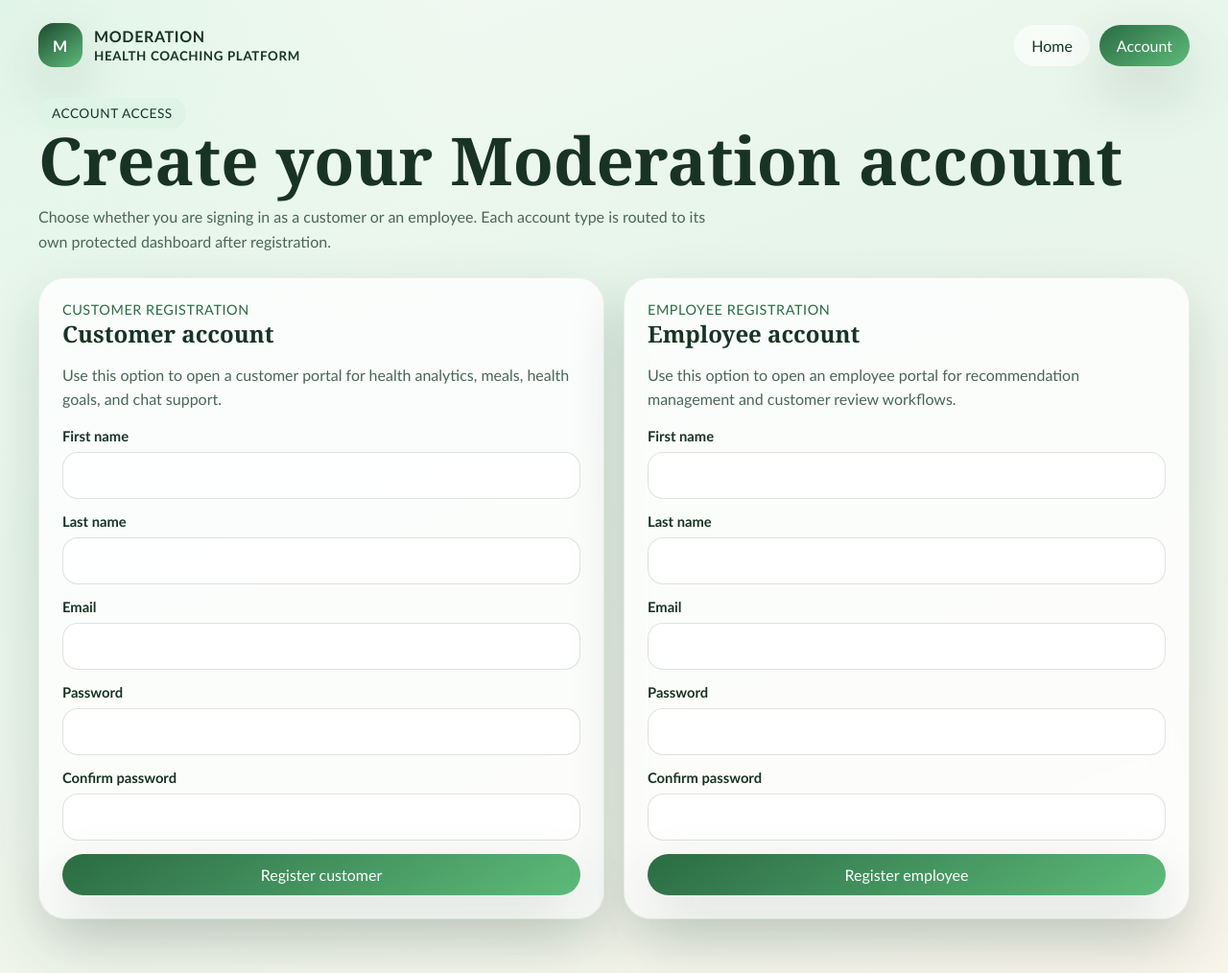
After one commit to eskinn101/is4460-project, a Django app: page /account/ in a window 1280 px wide. The commit adds this page. Shown: the whole page at 96% size. Run offline with Django 5.2, Linux system fonts and the light colour scheme.

Commit message:
Account Page Created

```diff
--- a/core/forms.py
+++ b/core/forms.py
@@ -1,12 +1,37 @@
 from django import forms
 
-from .models import ChatMessage, HealthProfile, MealEntry, Recommendation
+from .models import ChatMessage, HealthProfile, MealEntry, Recommendation, User
 
 
 class LoginForm(forms.Form):
     role = forms.CharField(widget=forms.HiddenInput())
     email = forms.EmailField()
     password = forms.CharField(widget=forms.PasswordInput())
+
+
+class AccountRegistrationForm(forms.Form):
+    account_type = forms.ChoiceField(choices=User.Roles.choices)
+    first_name = forms.CharField(max_length=120)
+    last_name = forms.CharField(max_length=120)
+    email = forms.EmailField()
+    password = forms.CharField(widget=forms.PasswordInput())
+    confirm_password = forms.CharField(widget=forms.PasswordInput())
+
+    def clean_email(self):
+        email = self.cleaned_data["email"].strip().lower()
+        if User.objects.filter(email=email).exists():
+            raise forms.ValidationError("An account with that email already exists.")
+        return email
+
+    def clean(self):
+        cleaned_data = super().clean()
+        password = cleaned_data.get("password")
+        confirm_password = cleaned_data.get("confirm_password")
+
+        if password and confirm_password and password != confirm_password:
+            self.add_error("confirm_password", "Passwords do not match.")
+
+        return cleaned_data
 
 
 class RecommendationForm(forms.ModelForm):
--- a/core/urls.py
+++ b/core/urls.py
@@ -4,6 +4,7 @@ from . import views
 
 urlpatterns = [
     path("", views.home, name="home"),
+    path("account/", views.account_view, name="account"),
     path("logout/", views.logout_view, name="logout"),
     path("customer/", views.customer_dashboard, name="customer_dashboard"),
     path("api/customer/summary/", views.customer_summary_api, name="customer_summary_api"),
--- a/core/views.py
+++ b/core/views.py
@@ -7,8 +7,8 @@ from django.http import HttpResponseForbidden, JsonResponse
 from django.shortcuts import redirect, render
 from django.views.decorators.http import require_http_methods
 
-from .forms import ChatForm, HealthProfileForm, LoginForm, MealEntryForm, RecommendationForm
-from .models import ChatMessage, HealthGoal, Recommendation, User
+from .forms import AccountRegistrationForm, ChatForm, HealthProfileForm, LoginForm, MealEntryForm, RecommendationForm
+from .models import ChatMessage, HealthGoal, HealthProfile, Recommendation, User
 from .services import build_chat_response, customer_analytics, customer_summary_payload, relevant_recommendations
 
 
@@ -43,6 +43,51 @@ def home(request):
 			"customer_form": customer_form,
 			"employee_form": employee_form,
 			"active_page": "home",
+		},
+	)
+
+
+def account_view(request):
+	if request.user.is_authenticated:
+		return redirect("employee_dashboard" if request.user.role == User.Roles.EMPLOYEE else "customer_dashboard")
+
+	form = AccountRegistrationForm(request.POST or None)
+	if request.method == "POST" and form.is_valid():
+		role = form.cleaned_data["account_type"]
+		email = form.cleaned_data["email"]
+		password = form.cleaned_data["password"]
+		user = User.objects.create_user(
+			username=email,
+			email=email,
+			first_name=form.cleaned_data["first_name"],
+			last_name=form.cleaned_data["last_name"],
+			password=password,
+			role=role,
+		)
+
+		if role == User.Roles.CUSTOMER:
+			HealthProfile.objects.get_or_create(
+				user=user,
+				defaults={
+					"daily_recommendation": "Log meals, water, and a short walk to build a steady routine.",
+					"wellness_focus": "Consistency over intensity",
+					"steps": 0,
+					"water_oz": 0,
+					"sleep_hours": 0,
+					"workouts_per_week": 0,
+				},
+			)
+
+		login(request, user)
+		messages.success(request, f"{role.title()} account created.")
+		return redirect("employee_dashboard" if role == User.Roles.EMPLOYEE else "customer_dashboard")
+
+	return render(
+		request,
+		"core/account.html",
+		{
+			"form": form,
+			"active_page": "account",
 		},
 	)
 
--- /dev/null
+++ b/templates/core/account.html
@@ -0,0 +1,81 @@
+{% extends 'core/base.html' %}
+
+{% block title %}Moderation | Account{% endblock %}
+
+{% block content %}
+<section class="page-header">
+  <span class="eyebrow">Account access</span>
+  <h1>Create your Moderation account</h1>
+  <p>
+    Choose whether you are signing in as a customer or an employee. Each account type is routed to its own protected dashboard after registration.
+  </p>
+</section>
+
+<section class="grid-2">
+  <article class="panel login-card">
+    <div>
+      <div class="kicker">Customer registration</div>
+      <h2>Customer account</h2>
+      <p>Use this option to open a customer portal for health analytics, meals, health goals, and chat support.</p>
+    </div>
+    <form method="post">
+      {% csrf_token %}
+      <input type="hidden" name="account_type" value="customer" />
+      <div>
+        <label for="id_first_name">First name</label>
+        {{ form.first_name }}
+      </div>
+      <div>
+        <label for="id_last_name">Last name</label>
+        {{ form.last_name }}
+      </div>
+      <div>
+        <label for="id_email">Email</label>
+        {{ form.email }}
+      </div>
+      <div>
+        <label for="id_password">Password</label>
+        {{ form.password }}
+      </div>
+      <div>
+        <label for="id_confirm_password">Confirm password</label>
+        {{ form.confirm_password }}
+      </div>
+      <button type="submit">Register customer</button>
+    </form>
+  </article>
+
+  <article class="panel login-card">
+    <div>
+      <div class="kicker">Employee registration</div>
+      <h2>Employee account</h2>
+      <p>Use this option to open an employee portal for recommendation management and customer review workflows.</p>
+    </div>
+    <form method="post">
+      {% csrf_token %}
+      <input type="hidden" name="account_type" value="employee" />
+      <div>
+        <label for="id_first_name">First name</label>
+        {{ form.first_name }}
+      </div>
+      <div>
+        <label for="id_last_name">Last name</label>
+        {{ form.last_name }}
+      </div>
+      <div>
+        <label for="id_email">Email</label>
+        {{ form.email }}
+      </div>
+      <div>
+        <label for="id_password">Password</label>
+        {{ form.password }}
+      </div>
+      <div>
+        <label for="id_confirm_password">Confirm password</label>
+        {{ form.confirm_password }}
+      </div>
+      <button type="submit">Register employee</button>
+    </form>
+  </article>
+</section>
+{% endblock %}
--- a/templates/core/base.html
+++ b/templates/core/base.html
@@ -19,6 +19,7 @@
         </a>
         <nav class="nav">
           <a class="{% if active_page == 'home' %}active{% endif %}" href="{% url 'home' %}">Home</a>
+          <a class="{% if active_page == 'account' %}active{% endif %}" href="{% url 'account' %}">Account</a>
           {% if request.user.is_authenticated and request.user.role == 'customer' %}
             <a class="{% if active_page == 'customer' %}active{% endif %}" href="{% url 'customer_dashboard' %}">Customer Hub</a>
             <a class="{% if active_page == 'chat' %}active{% endif %}" href="{% url 'chat' %}">Chat</a>
--- a/templates/core/home.html
+++ b/templates/core/home.html
@@ -32,6 +32,9 @@
         <strong>Primitive analytics layer</strong>
         <p>Health scoring, pattern insights, and recommendation targeting derived from saved customer data.</p>
       </article>
+    </div>
+    <div class="hero-actions">
+      <a class="button" href="{% url 'account' %}">Create an account</a>
     </div>
   </div>
 </section>
```
Also changed, not shown: core/tests.py (+39 -0 lines).
